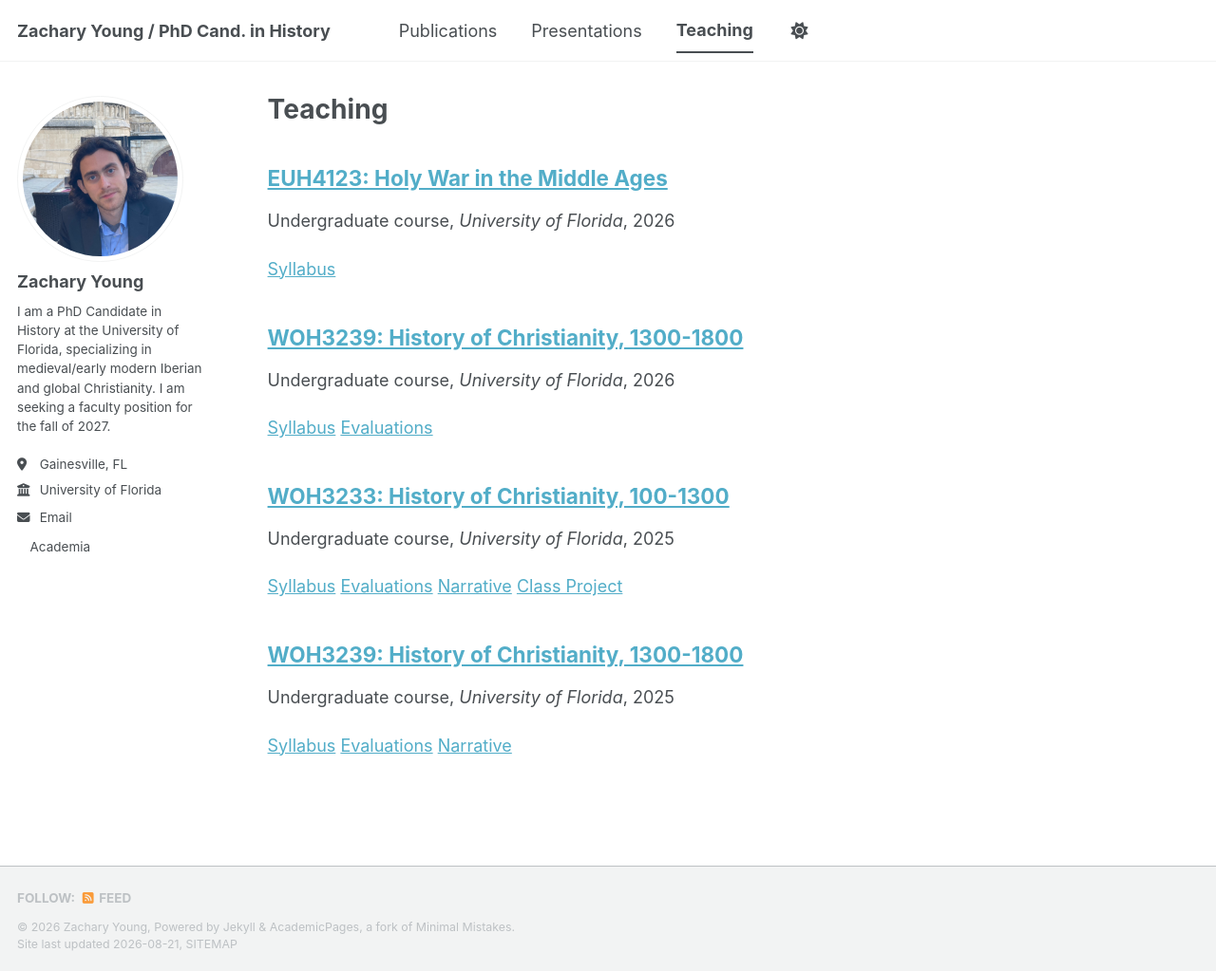
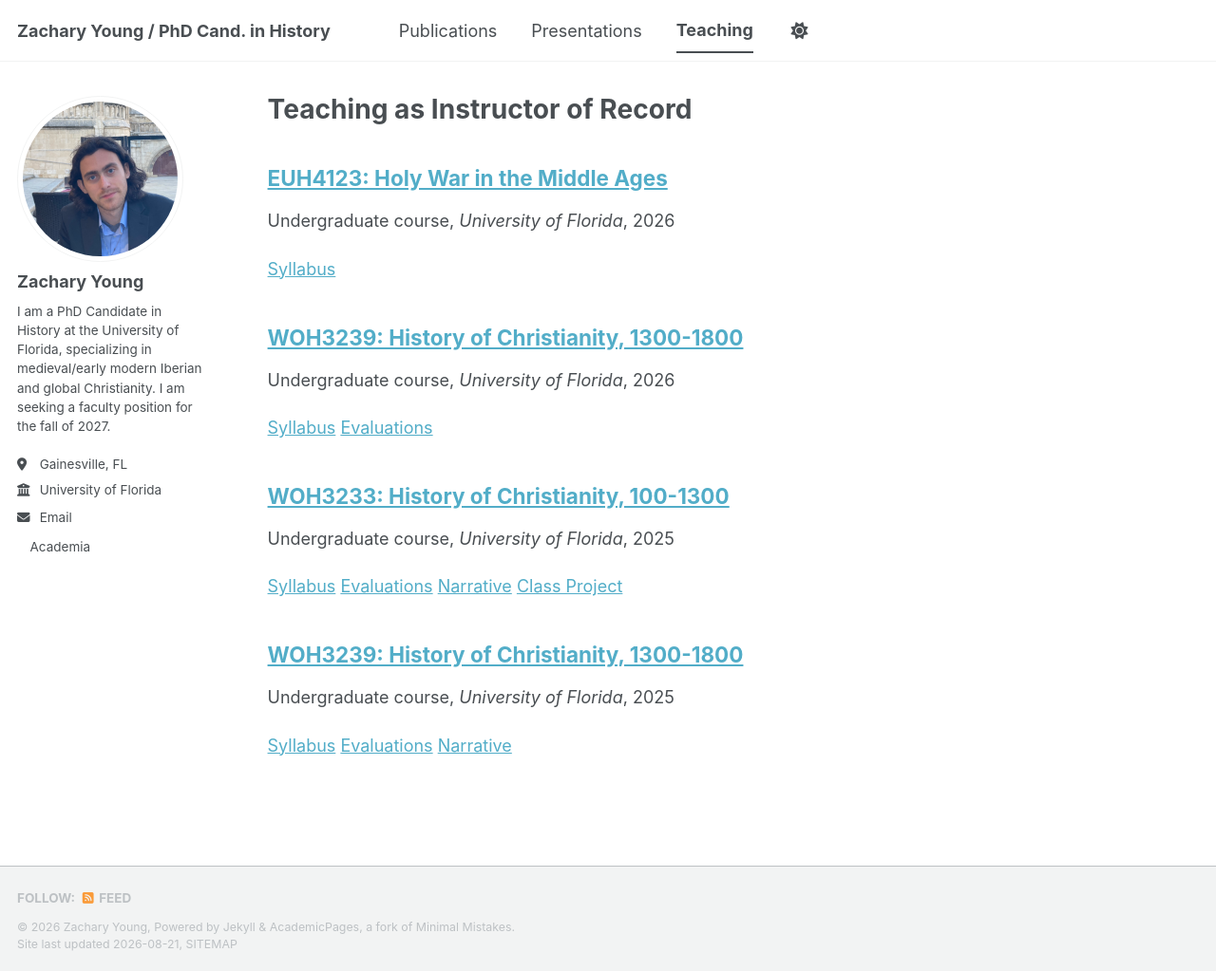
Before and after one commit to zyounghistorian/zyounghistorian, a Jekyll site: the page built from _pages/teaching.html, in a window 1280 px wide and 1023 px high. Shown: the whole window at 95% size. Built offline with Jekyll 4.4.1, drawn with Linux system fonts in a browser that asks for light colours; a style sheet for code colours, icons or effects is not loaded.

Commit message:
Update teaching page title to include 'Instructor of Record'

```diff
--- a/_pages/teaching.html
+++ b/_pages/teaching.html
@@ -1,6 +1,6 @@
 ---
 layout: archive
-title: "Teaching"
+title: "Teaching as Instructor of Record"
 permalink: /teaching/
 author_profile: true
 ---
```
